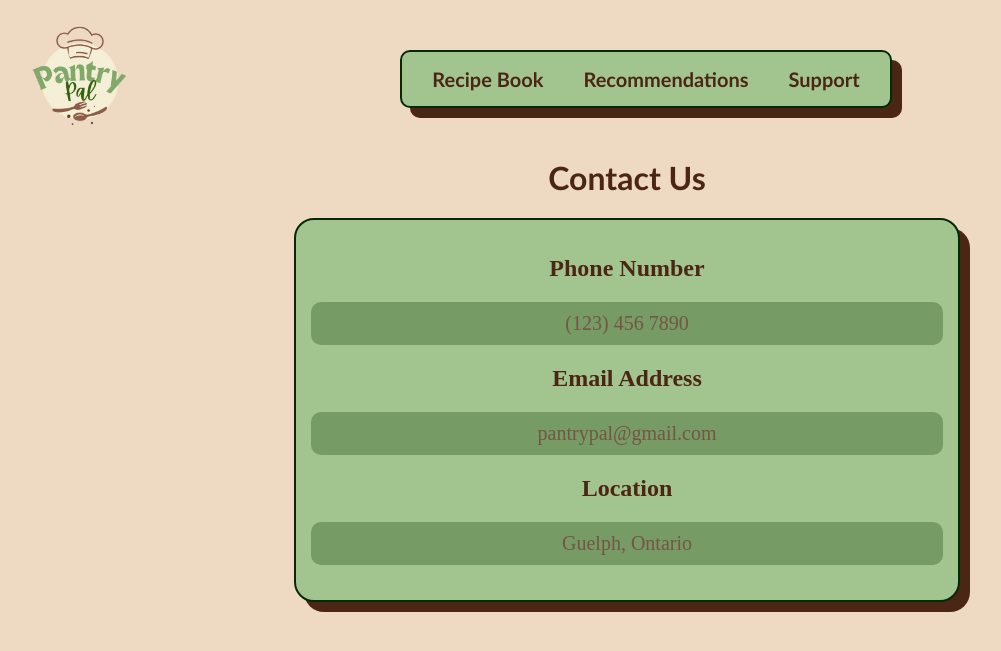
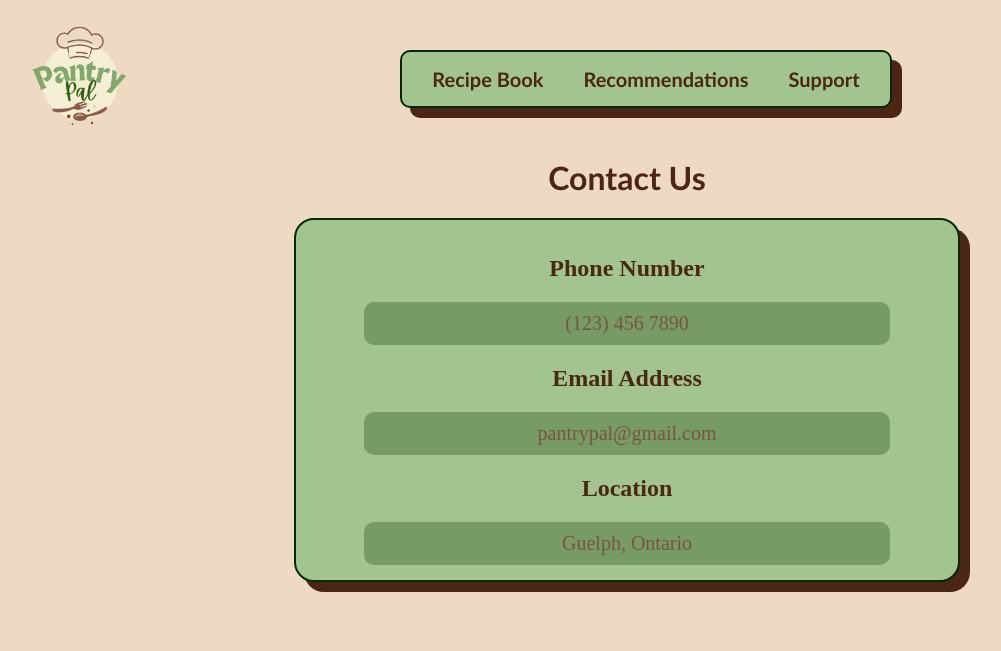
Before and after one commit to 404-CaitlinCR/pantryPals, a Flask app: page /support in a window 1280 px wide. Shown: the top 651 px of the page, without its empty margins (13-1014 px from the left). Run offline with Flask 3, Linux system fonts and the light colour scheme.

Commit message:
changing contact colours

```diff
--- a/static/pantryPals.css
+++ b/static/pantryPals.css
@@ -16,7 +16,6 @@ header{
     justify-content: center; /* Center the links horizontally */
     align-items: center; /* Align items vertically */
     position: relative; /* Allows positioning of the logo */
-
 }
 
 .pages {
@@ -126,12 +125,14 @@ header{
     background-color: #769b64;
     padding: 10px 10px;
     border-radius: 10px;
-    color: #745547;
+    color: #7a5443;
     font-size: 20px;
     display: flex;
     gap: 20px;
     flex-direction: column;
-    align-items: center;
+    justify-content: center; /* Align content to the center */
+    width: 80%;
+    margin: 0 auto; /* Center the paragraph itself */
 }
 
 h1 {
```
